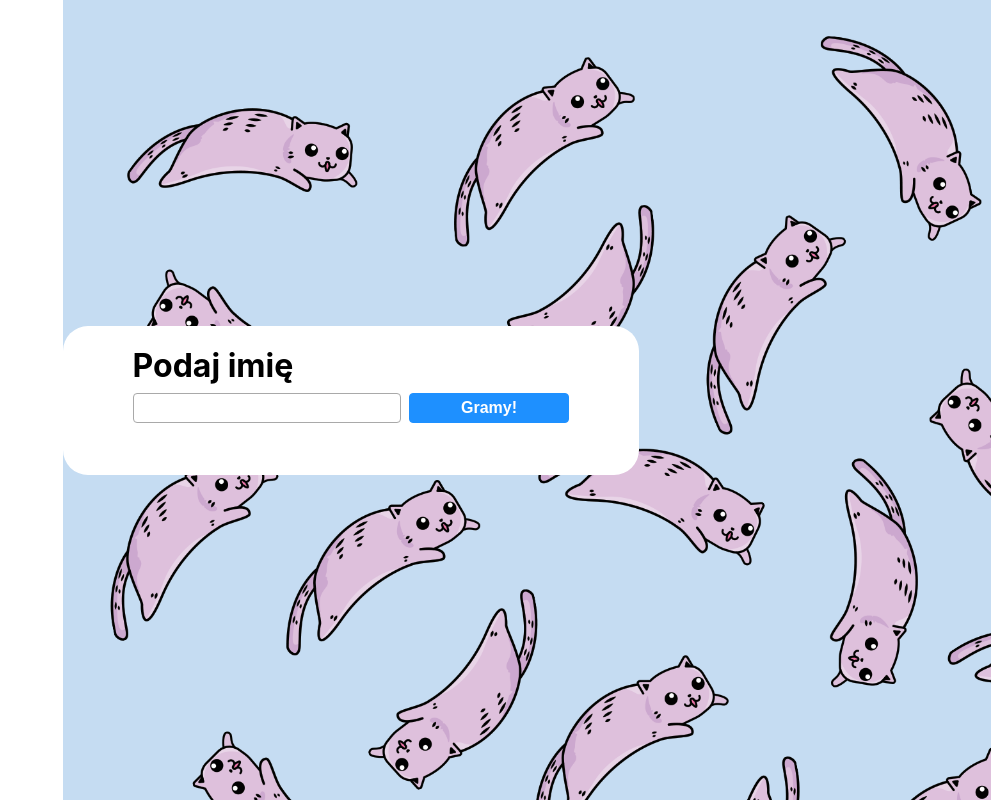
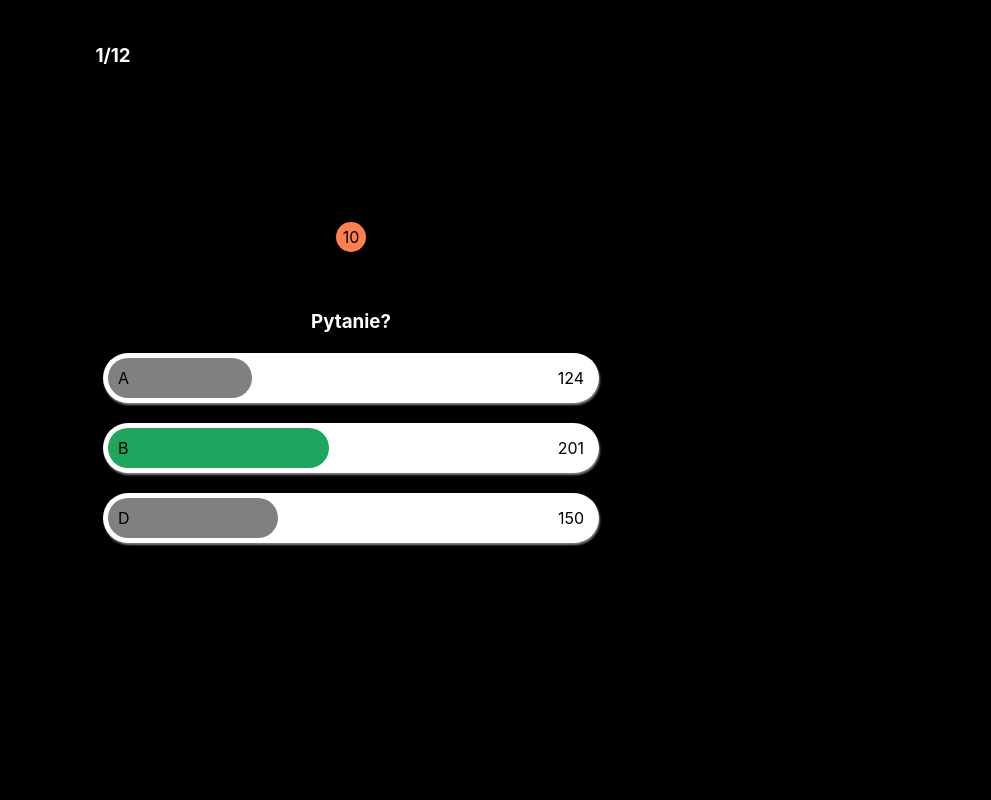
Before and after one commit to cisekdan/schibspy-client, a React (Create React App) app in the folder schibspy/: page / in a window 1280 px wide. Shown: the whole page, without its empty margins (289-1280 px from the left). Built offline with nearby package versions, Linux system fonts and the light colour scheme; no server answers.

Commit message:
Show answers proportionally

```diff
--- a/schibspy/src/Answers.js
+++ b/schibspy/src/Answers.js
@@ -3,12 +3,10 @@ import React, { useState, useContext, useEffect } from "react";
 import {QuizContainer} from "./QuizContainer";
 
 function Answers () {
-    const {question, socket, questionId} = useContext(QuizContainer.QuizContext);
+    const {question, socket, questionId, totalPlayers} = useContext(QuizContainer.QuizContext);
   const [chosenAnswerId, setChosenAnswerId] = useState(undefined);
   const [questionActive, setQuestionActive] = useState(true);
-    console.log(question);
   const {answers, seconds_left: secondsLeft, status: questionStatus, correct_answer: correctAnswer} = question;
-  console.log(answers)
 
     useEffect(() => {
        setQuestionActive(true)
@@ -46,18 +44,27 @@ function Answers () {
   }
   return (
     <div className="answers">
-      <p className={`answers__answer
-                        ${correctAnswer === answers[0].id ? "answers__answer--is-correct" : (chosenAnswerId === answers[0].id ? "answers__answer--is-wrong" : "")}`}>
-        <span>{answers[0].body}</span> <span>{answers[0].count}</span>
-      </p>
-      <p className={`answers__answer
-                        ${correctAnswer === answers[1].id ? "answers__answer--is-correct" : (chosenAnswerId === answers[1].id ? "answers__answer--is-wrong" : "")}`}>
-        <span>{answers[1].body}</span> <span>{answers[1].count}</span>
-      </p>
-      <p className={`answers__answer
-                        ${correctAnswer === answers[2].id ? "answers__answer--is-correct" : (chosenAnswerId === answers[2].id ? "answers__answer--is-wrong" : "")}`}>
-        <span>{answers[2].body}</span> <span>{answers[2].count}</span>
-      </p>
+      <div className="answers__answer">
+          <div style={{width: `${answers[0].count/totalPlayers*100}%`}}
+               className={`answers__answer__result ${correctAnswer === answers[0].id ? "answers__answer__result--is-correct" : (chosenAnswerId === answers[0].id ? "answers__answer__result--is-wrong" : "")}`}>
+            {answers[0].body}
+          </div>
+            {answers[0].count}
+      </div>
+        <div className="answers__answer">
+            <div style={{width: `${answers[1].count/totalPlayers*100}%`}}
+                 className={`answers__answer__result ${correctAnswer === answers[1].id ? "answers__answer__result--is-correct" : (chosenAnswerId === answers[1].id ? "answers__answer__result--is-wrong" : "")}`}>
+                {answers[1].body}
+            </div>
+                {answers[1].count}
+        </div>
+        <div className="answers__answer">
+            <div style={{width: `${answers[2].count/totalPlayers*100}%`}}
+                 className={`answers__answer__result ${correctAnswer === answers[2].id ? "answers__answer__result--is-correct" : (chosenAnswerId === answers[2].id ? "answers__answer__result--is-wrong" : "")}`}>
+                {answers[2].body}
+            </div>
+            {answers[2].count}
+        </div>
     </div>
 
   );
--- a/schibspy/src/Quiz.scss
+++ b/schibspy/src/Quiz.scss
@@ -37,13 +37,21 @@
       &__answer {
         display:flex;
         justify-content: space-between;
+        align-items: center;
         box-shadow: 1px 2px 2px grey;
         border-radius: 25px;
-        padding: 15px;
+        padding: 5px 15px 5px 5px;
         margin: 20px auto;
         background-color: white;
         color: black;
         cursor: pointer;
+
+
+        &__result {
+          background: gray;
+          height: 100%;
+          border-radius: 25px;
+          padding: 10px;
 
           &--is-chosen {
             background-color: #928db8;
@@ -58,6 +66,9 @@
           &--is-wrong {
             background-color: #ff5631;
           }
+        }
+
+
       }
     }
   }
--- a/schibspy/src/QuizContext.js
+++ b/schibspy/src/QuizContext.js
@@ -29,15 +29,16 @@ export function initContextValue() {
         }],
         title: "Pytanie?",
         seconds_left: 10,
-        status: "active",
+        status: "finished",
         correct_answer: 1
     };
-    const [userRegistered, setUserRegistered] = useState(false)
+    const [userRegistered, setUserRegistered] = useState("Michalina");
     const [questionNumber, setQuestionNumber] = useState(1);
     const [questionId, setQuestionId] = useState(undefined);
     const [quizStatus, setQuizStatus] = useState("started");
-    const [youTubeId, setYouTubeId] = useState("OQGtryhPZ3c");
+    const [youTubeId, setYouTubeId] = useState("OQGtryhPZ3cZ");
     const [question, setQuestion] = useState(defaultQuestion);
+    const totalPlayers = 475;
     let socket = null;
 
     useEffect(() => {
@@ -64,6 +65,7 @@ export function initContextValue() {
         youTubeId,
         quizStatus,
         userRegistered,
-        setUserRegistered
+        setUserRegistered,
+        totalPlayers
     }
 }
```
Lines whose indentation alone changed are shown as unchanged.
